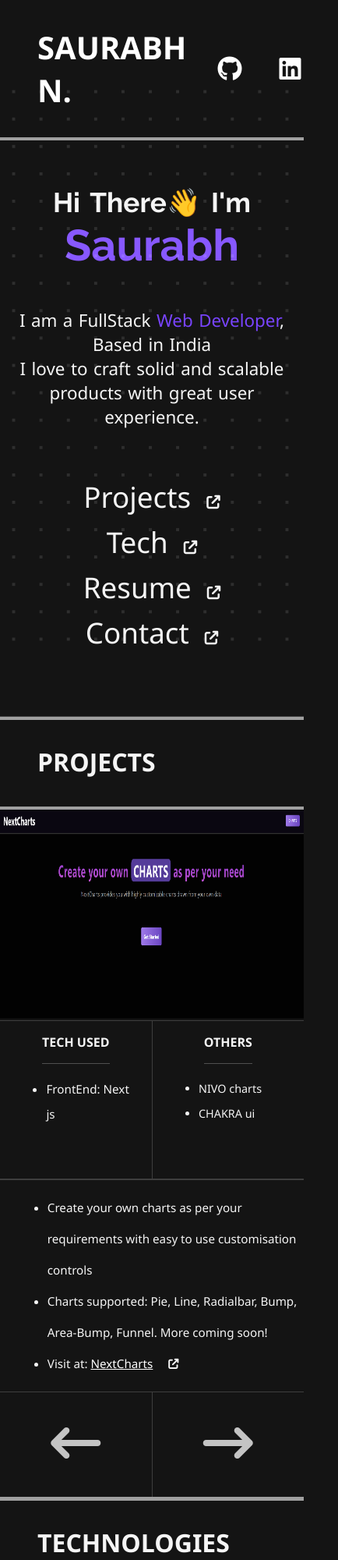
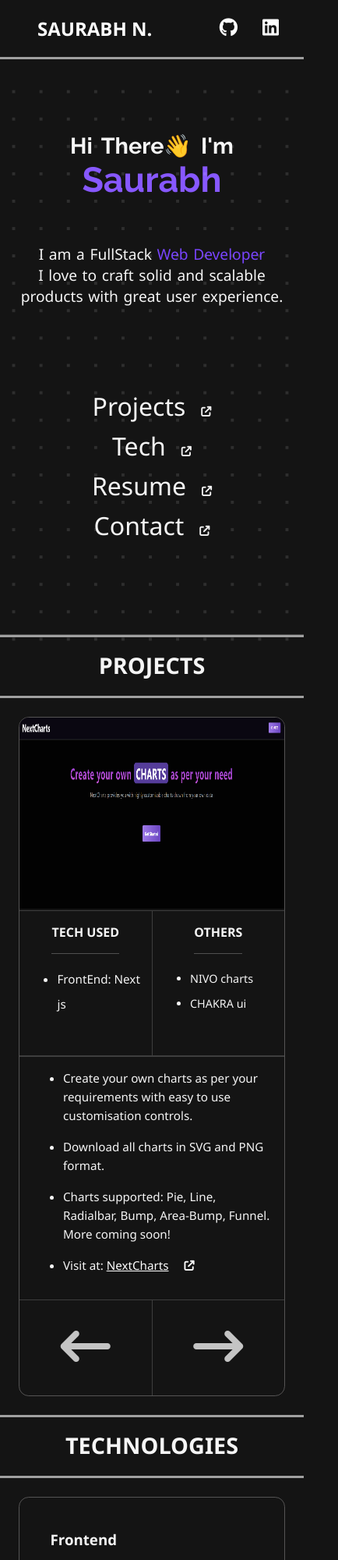
Before and after one commit to Saurabh-Narayankar/Portfolio, a plain HTML site: page index.html in a window 390 px wide. Shown: the top 2000 px of the page at 78% size, 434 px wide, since content can reach past the window. Drawn offline with nearby package versions, Linux system fonts and the light colour scheme.

Commit message:
asthetic changes

```diff
--- a/index.html
+++ b/index.html
@@ -37,7 +37,7 @@
                 <div id="about-me">
                     <p class="hero-aboutMe-title">Hi There<span class="wave">👋</span> I'm <span class="name">Saurabh</span></p>
                     <div class="hero-aboutMe-data">
-                        <p>I am a FullStack <span class="web-dev">Web Developer</span>, Based in India<p>I love to craft solid and scalable products with great user experience.</p></p>
+                        <p>I am a FullStack <span class="web-dev">Web Developer</span><p>I love to craft solid and scalable products with great user experience.</p></p>
                     </div>
                 </div>
                 <div id="section-navigations">
@@ -60,8 +60,9 @@
                     <div class="article-description-section article-section">
                         <div class="project-description">
                             <ul>
-                                <li>Create your own charts as per your requirements with easy to use customisation controls</li>
-                                <li>Charts supported: Pie, Line, Radialbar, Bump, Area-Bump, Funnel. More coming soon! </li>
+                                <li>Create your own charts as per your requirements with easy to use customisation controls.</li>
+                                <li>Download all charts in SVG and PNG format.</li>
+                                <li>Charts supported: Pie, Line, Radialbar, Bump, Area-Bump, Funnel. More coming soon!</li>
                                 <li>Visit at: <a href="https://next-charts-dun.vercel.app/" target="_blank">NextCharts<i class="fa fa-external-link project-goto-link"></i></a></li>
                             </ul>
                         </div>
@@ -107,8 +108,10 @@
                     <div class="article-description-section article-section">
                         <div class="project-description">
                             <ul>
-                                <li>Built an E-Commerce site with Authentication and payments</li>
-                                <li>Products avialable: Hats, Jackets, Sneakers, Sweaters, Watches, Sunglasses </li>
+                                <li>Built an E-Commerce site with authentication and payments.</li>
+                                <li>Google auth is used for authentication where you can login with your google accounts.</li>
+                                <li>Stripe payment is used for all credit and debit card payments (test mode).</li>
+                                <li>Products avialable: Hats, Jackets, Sneakers, Sweaters, Watches, Sunglasses.</li>
                                 <li>Visit at: <a href="https://saurabhn-ecommerce.netlify.app" target="_blank">E-Commerce App<i class="fa fa-external-link project-goto-link"></i></a></li>
                             </ul>
                         </div>
--- a/portfolio.css
+++ b/portfolio.css
@@ -59,7 +59,7 @@ h1,h2,label {
     display: flex;
     justify-content: space-between;
     align-items: center;
-    border-bottom: 4px solid rgb(160, 160, 160);
+    border-bottom: 3px solid rgb(160, 160, 160);
 }
 
 #navbar h1 {
@@ -96,7 +96,7 @@ h1,h2,label {
     list-style-type: none;
 }
 
-li a {
+.links li a {
     color: white;
     padding-right: 3rem;
 }
@@ -236,9 +236,15 @@ section > nav > h1:hover::before {
     overflow: hidden;
 }
 
+#Projects > main {
+    margin: 2rem;
+    border: 1px solid rgb(85, 84, 84);
+    border-radius: 0.8rem;
+}
+
 .project-header {
-    border-top: 4px solid rgb(160, 160, 160);
-    border-bottom: 4px solid rgb(160, 160, 160);
+    border-top: 3px solid rgb(160, 160, 160);
+    border-bottom: 3px solid rgb(160, 160, 160);
     display: flex;
     justify-content: left;
 }
@@ -253,13 +259,18 @@ section > nav > h1:hover::before {
 }
 
 .project-description ul {
-    margin-left: 3rem;
+    margin: 1rem;
 }
 
 .project-description li {
     color: var(--color);
     font-size: 1.5rem;
-    line-height: 4rem;
+    margin-bottom: 2rem;
+    line-height: 3rem;
+}
+
+.project-description li a {
+    color: white;
 }
 
 main {
@@ -441,6 +452,12 @@ main > article > .article-nav-section > .article-nav-button:nth-child(2) {
     overflow: hidden;
 }
 
+#Tech > main {
+    margin: 2rem;
+    border: 1px solid rgb(62, 62, 62);
+    border-radius: 0.8rem;
+}
+
 .tech-section-content {
     display: flex;
     flex-direction: column;
@@ -481,8 +498,8 @@ main > article > .article-nav-section > .article-nav-button:nth-child(2) {
 }
 
 .tech-header {
-    border-top: 5px solid rgb(160, 160, 160);
-    border-bottom: 5px solid rgb(160, 160, 160);
+    border-top: 3px solid rgb(160, 160, 160);
+    border-bottom: 3px solid rgb(160, 160, 160);
     display: flex;
     justify-content: left;
 }
@@ -507,8 +524,8 @@ main > article > .article-nav-section > .article-nav-button:nth-child(2) {
 }
 
 .contact-header {
-    border-top: 5px solid rgb(160, 160, 160);
-    border-bottom: 5px solid rgb(160, 160, 160);
+    border-top: 3px solid rgb(160, 160, 160);
+    border-bottom: 3px solid rgb(160, 160, 160);
     display: flex;
     justify-content: left;
 }
@@ -669,7 +686,7 @@ main > article > .article-nav-section > .article-nav-button:nth-child(2) {
     }
 
     .hero-aboutMe-title {
-        font-size: 2.5rem;
+        font-size: 2.3rem;
         padding-bottom: 3rem;
         word-spacing: 0.3rem;
         font-family: 'Raleway', sans-serif;
@@ -678,7 +695,11 @@ main > article > .article-nav-section > .article-nav-button:nth-child(2) {
     #hero #about-me .name {
         color: #8758FF;
         font-weight: bold;
-        font-size: 3.5rem;
+        font-size: 3rem;
+    }
+
+    .hero-aboutMe-data {
+        font-size: 1.6rem;
     }
 
     .section-navigation {
@@ -705,17 +726,18 @@ main > article > .article-nav-section > .article-nav-button:nth-child(2) {
         flex-direction: column;
     }
 
-    .project-description ul {
-        margin-left: 3rem;
-        margin-left: 1rem;
+
+    .project-description li {
+        color: var(--color);
+        font-size: 1.2rem;
+        margin-bottom: 1.5rem;
+        line-height: 2rem;
     }
 
-    .project-description li {
-        margin-left: 2rem;
-        font-size: 1.1rem;
-        color: var(--color);
-        font-size: 1.2rem;
-        line-height: 3rem;
+    #Projects > main {
+        margin: 2rem;
+        border: 1px solid rgb(85, 84, 84);
+        border-radius: 0.8rem;
     }
 
 
@@ -841,6 +863,12 @@ main > article > .article-nav-section > .article-nav-button:nth-child(2) {
 
     /* this is technologies section */
 
+    #Tech > main {
+        margin: 2rem;
+        border: 1px solid rgb(85, 84, 84);
+        border-radius: 0.8rem;
+    }
+
     #Tech > main > .tech-inner {
         display: flex;
         flex-direction: column;
@@ -941,37 +969,66 @@ main > article > .article-nav-section > .article-nav-button:nth-child(2) {
 
 @media screen and (max-width: 700px) {
 
+    #navbar h1 {
+        font-size: 1.5rem;
+    }
+
+    .fa-brands {
+        font-size: 1.5rem;
+    }
+
+    .fa-external-link {
+        font-size: 15px;
+        padding-left: 20px;
+    }
+    .links li a {
+        color: white;
+        padding-right: 2rem;
+    }
+
     .hero-aboutMe-title {
-        font-size: 2.2rem;
+        font-size: 1.8rem;
         padding-bottom: 3rem;
     }
 
     #hero #about-me .name {
         color: #8758FF;
         font-weight: bold;
-        font-size: 3.5rem;
+        font-size: 2.8rem;
     }
 
     .hero-aboutMe-data {
-        font-size: 1.4rem;
+        font-size: 1.2rem;
+        padding: 0.5rem;
     }
 
     .section-navigation {
-        font-size: 2.3rem;
+        font-size: 2rem;
+    }
+
+    .project-header {
+        display: flex;
+        justify-content: center;
     }
 
     .project-header h1 {
-        font-size: 2rem;
-    }
-
-    .project-description ul {
-        margin-left: 0.3rem;
+        margin-top: 1rem;
+        margin-bottom: 1rem;
+        margin-left: 0;
+        font-size: 1.8rem;
     }
 
     .project-description li {
-        margin-left: 1rem;
         font-size: 0.95rem;
-        line-height: 2.5rem;
+        margin-bottom: 1rem;
+        line-height: 1.5rem;
+
+    }
+
+    #Projects > main {
+        margin: 1.5rem;
+        border: 1px solid rgb(85, 84, 84);
+        border-radius: 0.8rem;
     }
 
     /* This is the tech stack */
@@ -1003,7 +1060,7 @@ main > article > .article-nav-section > .article-nav-button:nth-child(2) {
 
         main > article > .article-title-section > .techstack > .tech > .tech-content {
             flex-grow: 1;
-            width: 80%;
+            width: 90%;
         }
 
         main > article > .article-title-section > .techstack > .tech > .tech-content > ul > li {
@@ -1032,7 +1089,7 @@ main > article > .article-nav-section > .article-nav-button:nth-child(2) {
 
         main > article > .article-title-section > .techstack > .other > .other-content {
             flex-grow: 1;
-            width: 80%;
+            width: 90%;
 
         }
 
@@ -1046,8 +1103,22 @@ main > article > .article-nav-section > .article-nav-button:nth-child(2) {
 
     /* this is technologies section */
 
+    .tech-header {
+        display: flex;
+        justify-content: center;
+    }
+
+    #Tech > main {
+        margin: 1.5rem;
+        border: 1px solid rgb(85, 84, 84);
+        border-radius: 0.8rem;
+    }
+
     #Tech > .tech-header > h1 {
-        font-size: 2rem;
+        margin-top: 1rem;
+        margin-bottom: 1rem;
+        margin-left: 0;
+        font-size: 1.8rem;
     }
 
     #Tech > main > .tech-inner {
@@ -1079,7 +1150,7 @@ main > article > .article-nav-section > .article-nav-button:nth-child(2) {
     }
 
     #Tech > main > .tech-inner > .tech-inner-items > svg {
-        padding-left: 3rem;
+        padding-left: 2rem;
         stroke: white;
         height: 25px;
         width: 25px;
@@ -1088,6 +1159,18 @@ main > article > .article-nav-section > .article-nav-button:nth-child(2) {
     /* End of technologies section */
 
     /* This is contact section */
+
+    .contact-header {
+        display: flex;
+        justify-content: center;
+    }
+
+    .contact-header > h1 {
+        margin-top: 1rem;
+        margin-bottom: 1rem;
+        margin-left: 0;
+        font-size: 1.8rem;
+    }
 
     #Contact > .contact-header > h1 {
         font-size: 2rem;
@@ -1112,7 +1195,7 @@ main > article > .article-nav-section > .article-nav-button:nth-child(2) {
     }
 
     .contact-inner-content > label {
-        font-size: 1.5rem;
+        font-size: 1.2rem;
     }
 
     /* End of contact section */
```
